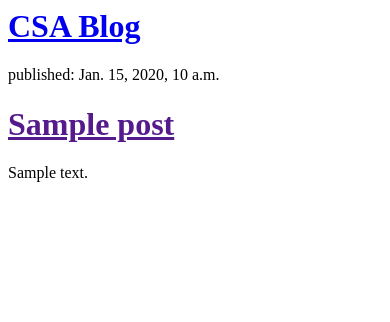
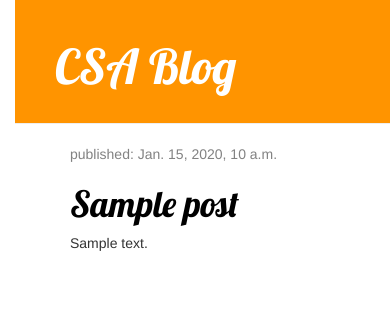
Before and after one commit to audiggy/CSA-blog, a Django app: template blog/templates/blog/post_list.html in a window 390 px wide. Shown: the top 322 px of the page. Run offline with Django 3.2, Linux system fonts and the light colour scheme; the template is opened without the code that fills it: values that come from a table or form of the project are taken from there, others are empty; tables that the repository leaves empty hold one stand-in row (values such as "Sample post"); some libraries are stand-ins or nearby versions.

Commit message:
Modified webpages with css

```diff
--- /dev/null
+++ b/blog/static/css/blog.css
@@ -0,0 +1,51 @@
+
+body {
+    padding-left: 15px;
+}
+
+.page-header {
+    background-color: #ff9400;
+    margin-top: 0;
+    padding: 20px 20px 20px 40px;
+}
+
+.page-header h1, .page-header h1 a, .page-header h1 a:visited, .page-header h1 a:active {
+    color: #ffffff;
+    font-size: 36pt;
+    text-decoration: none;
+}
+
+.content {
+    margin-left: 40px;
+}
+
+h1, h2, h3, h4 {
+    font-family: 'Lobster', cursive;
+}
+
+.date {
+    color: #828282;
+}
+
+.save {
+    float: right;
+}
+
+.post-form textarea, .post-form input {
+    width: 100%;
+}
+
+.top-menu, .top-menu:hover, .top-menu:visited {
+    color: #ffffff;
+    float: right;
+    font-size: 26pt;
+    margin-right: 20px;
+}
+
+.post {
+    margin-bottom: 70px;
+}
+
+.post h1 a, .post h1 a:visited {
+    color: #000000;
+}
--- a/blog/templates/blog/post_list.html
+++ b/blog/templates/blog/post_list.html
@@ -1,18 +1,31 @@
+{% load static %}
 <html>
     <head>
-        <title>CSA blog</title>
+        <title>CSA Blog</title>
+        <link rel="stylesheet" href="//maxcdn.bootstrapcdn.com/bootstrap/3.2.0/css/bootstrap.min.css">
+        <link rel="stylesheet" href="//maxcdn.bootstrapcdn.com/bootstrap/3.2.0/css/bootstrap-theme.min.css">
+        <link href="//fonts.googleapis.com/css?family=Lobster&subset=latin,latin-ext" rel="stylesheet" type="text/css">
+        <link rel="stylesheet" href="{% static 'css/blog.css' %}">
     </head>
     <body>
-        <div>
+        <div class="page-header">
             <h1><a href="/">CSA Blog</a></h1>
         </div>
 
-    {% for post in posts %}
-        <div>
-            <p>published: {{ post.published_date }}</p>
-            <h1><a href="">{{ post.title }}</a></h1>
-            <p>{{ post.text|linebreaksbr }}</p>
+        <div class="content container">
+            <div class="row">
+                <div class="col-md-8">
+                    {% for post in posts %}
+                        <div class="post">
+                            <div class="date">
+                                <p>published: {{ post.published_date }}</p>
+                            </div>
+                            <h1><a href="">{{ post.title }}</a></h1>
+                            <p>{{ post.text|linebreaksbr }}</p>
+                        </div>
+                    {% endfor %}
+                </div>
+            </div>
         </div>
-    {% endfor %}
     </body>
 </html>
--- a/blog/views.py
+++ b/blog/views.py
@@ -5,4 +5,4 @@ from .models import Post
 
 def post_list(request):
     posts = Post.objects.filter(published_date__lte=timezone.now()).order_by('published_date')
-    return render(request, 'blog/post_list.html', {})
+    return render(request, 'blog/post_list.html', {'posts': posts})
--- a/mysite/settings.py
+++ b/mysite/settings.py
@@ -40,15 +40,14 @@ INSTALLED_APPS = (
     'blog',
 )
 
-MIDDLEWARE_CLASSES = (
+MIDDLEWARE = (
     'django.contrib.sessions.middleware.SessionMiddleware',
     'django.middleware.common.CommonMiddleware',
     'django.middleware.csrf.CsrfViewMiddleware',
     'django.contrib.auth.middleware.AuthenticationMiddleware',
-    'django.contrib.auth.middleware.SessionAuthenticationMiddleware',
+    #'django.contrib.auth.middleware.SessionAuthenticationMiddleware',
     'django.contrib.messages.middleware.MessageMiddleware',
     'django.middleware.clickjacking.XFrameOptionsMiddleware',
-    'django.middleware.security.SecurityMiddleware',
 )
 
 ROOT_URLCONF = 'mysite.urls'
```
